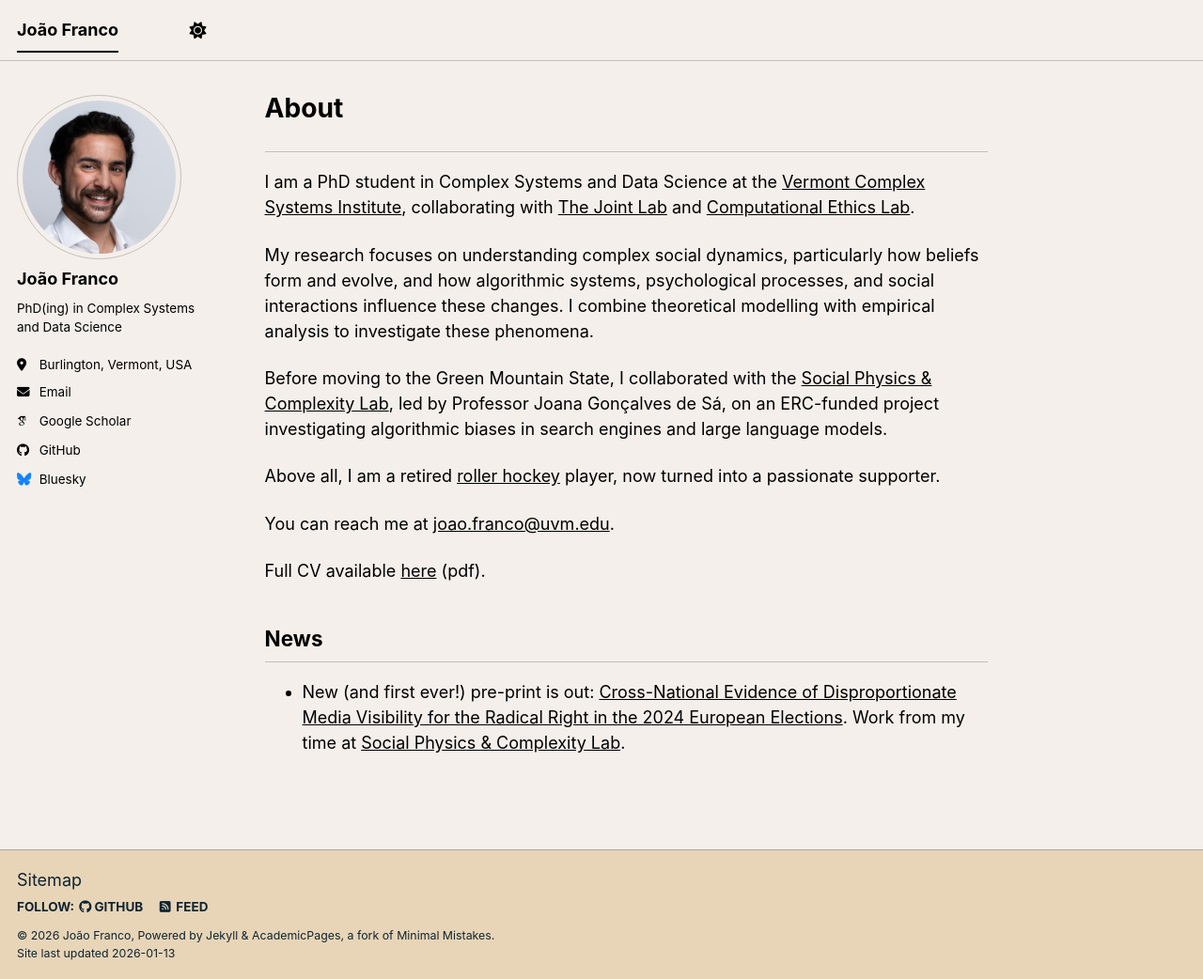
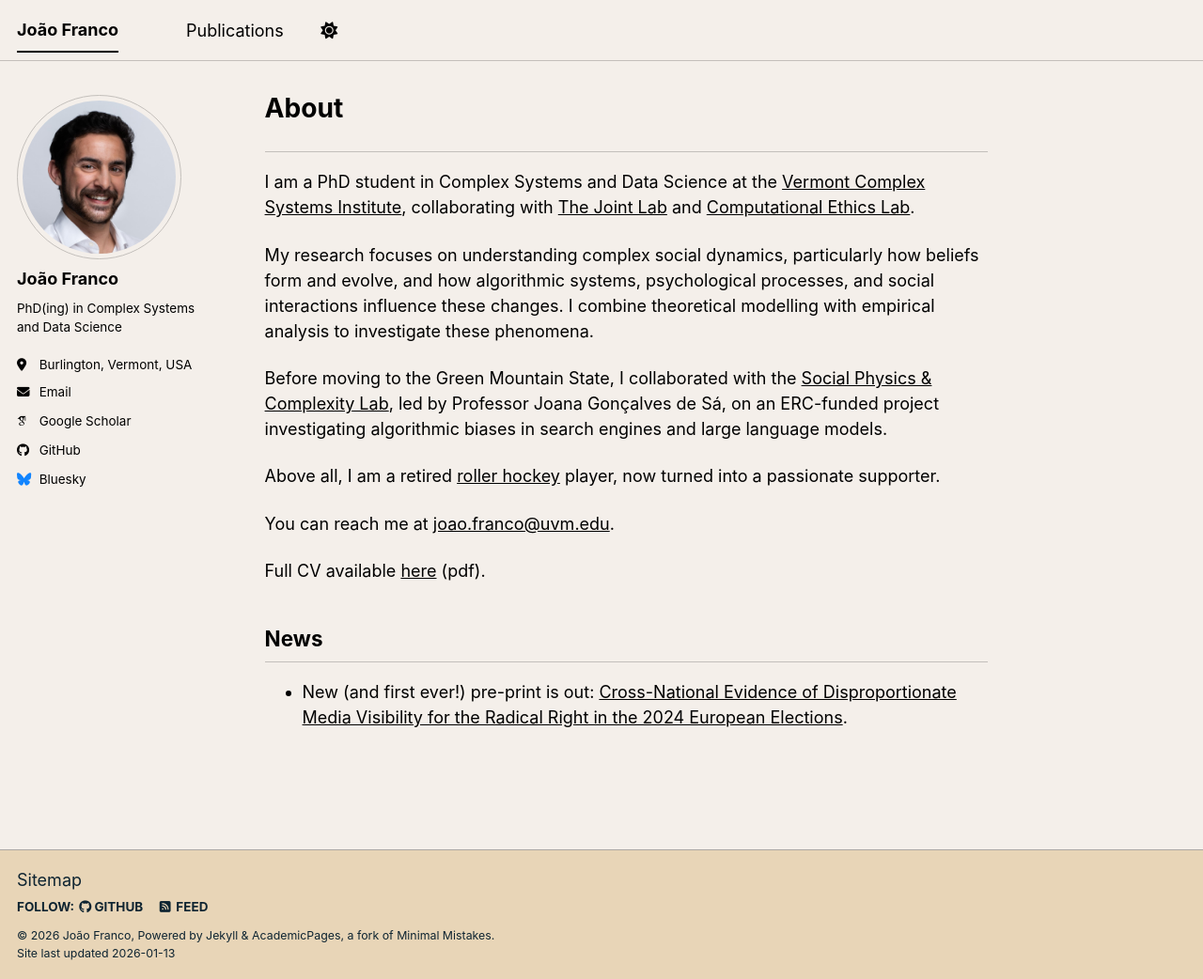
Before and after one commit to OkFranco/okfranco.github.io, a Jekyll site: the page built from _pages/about.md, in a window 1280 px wide and 1042 px high. Shown: the whole window at 94% size. Built offline with Jekyll 4.4.1, drawn with Linux system fonts in a browser that asks for light colours; some web fonts are replaced; a script bundle is joined from its source files by our own code; library files that are not in the unit come from our copies.

Commit message:
try adjust website

```diff
--- a/_data/navigation.yml
+++ b/_data/navigation.yml
@@ -7,7 +7,7 @@
 # NOTE that only one of the CV options should be selected, the first is for the
 #      Markdown formatted page while the second is generated using JSON.
 
-# main:
+main:
   - title: "Publications"
     url: /publications/
 
--- a/_pages/about.md
+++ b/_pages/about.md
@@ -29,7 +29,7 @@ Full CV available [here](https://okfranco.github.io/files/CV_Joao_Franco.pdf) (p
 News
 ------
 
-- New (and first ever!) pre-print is out: [Cross-National Evidence of Disproportionate Media Visibility for the Radical Right in the 2024 European Elections](https://arxiv.org/abs/2601.05826). Work from my time at [Social Physics & Complexity Lab](https://socialcomplexity.eu/).
+- New (and first ever!) pre-print is out: [Cross-National Evidence of Disproportionate Media Visibility for the Radical Right in the 2024 European Elections](https://arxiv.org/abs/2601.05826).
 
 <!-- , collaborating with both [The Joint Lab](https://joint-lab.github.io/). He also works closely with the Computational Ethics Lab.
 João's research interests lie in understanding the (complex) dynamics of social systems, with a current focus on belief dynamics — how beliefs form and evolve, and the impact of algorithmic, psychological and social factors on these processes.
```
